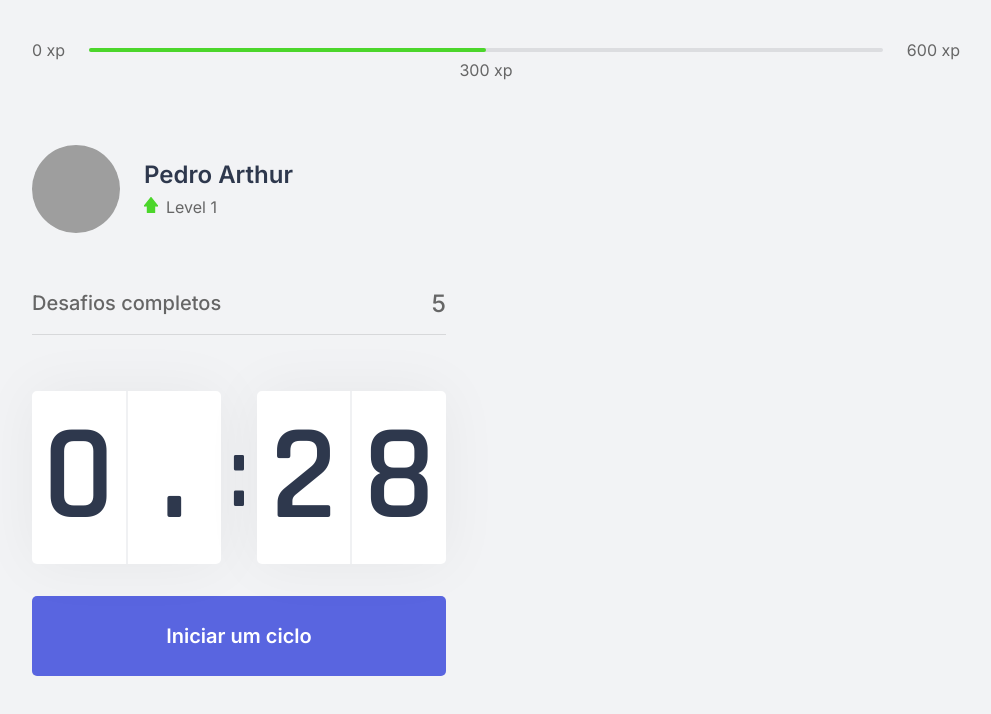
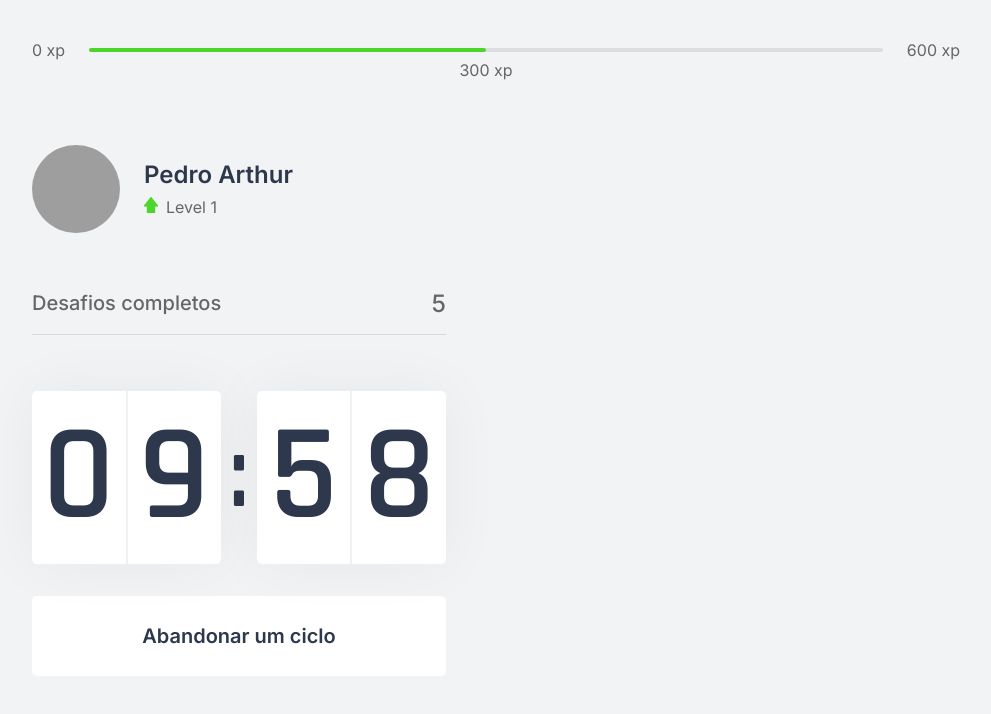
Before and after one commit to Pedroor/Move.IT, a Next.js app: page / in a window 1280 px wide. Both pictures are taken after a click on the button "Iniciar um ciclo". Shown: the top 714 px of the page, without its empty margins (144-1135 px from the left). Built offline with nearby package versions, Linux system fonts and the light colour scheme; grey boxes are pictures that could not be loaded.

Commit message:
Countdown pronto @@

```diff
--- a/src/components/Countdown.tsx
+++ b/src/components/Countdown.tsx
@@ -1,33 +1,47 @@
 import { useState, useEffect } from 'react';
 import styles from '../styles/components/Countdown.module.css'
 
+let countdownTimeout: NodeJS.Timeout;
+
 export function Countdown() {
-    const [time, setTime] = useState(0.5 * 60);
-    const [active, setActive] = useState(false);
+    const [time, setTime] = useState(10 * 60);
+    const [isActive, setIsActive] = useState(false);
+    const [hasFinished, setHasFinished] = useState(false);
 
-    const minutes = Math.floor(time) / 60;
+    const minutes = Math.floor(time / 60);
     const seconds = time % 60;
 
     const [minuteLeft, minuteRight] = String(minutes).padStart(2, '0').split('');
     const [secondLeft, secondRight] = String(seconds).padStart(2, '0').split('');
 
     function startCountdown() {
-        setActive(true);
+        console.log("INICIO",isActive)
+        setIsActive(true);
 
+    }
+    function resetCountdown(){
+        clearTimeout(countdownTimeout);
+        setIsActive(false)
+        console.log(isActive)
+        setTime(10 * 60)
     }
 
     useEffect(() => {
-        if (active && time > 0) {
-            setTimeout(() => {
+        if (isActive && time > 0) {
+           countdownTimeout = setTimeout(() => {
                 setTime(time - 1);
             }, 1000)
+        }else if (isActive && time ===0){
+            setHasFinished(true);
+            setIsActive(false);
         }
-    }, [active, time])
+    }, [isActive, time])
 
     return (
         <div>
             <div className={styles.countdownContainer}>
                 <div>
+                    {console.log(minuteRight)}
                     <span>{minuteLeft}</span>
                     <span>{minuteRight}</span>
                 </div>
@@ -38,13 +52,41 @@
                 </div>
             </div>
 
-            <button
+            {hasFinished ? (
+                 <button
+                 disabled
+                 className= {styles.countdownButton}
+                 >
+
+                 Ciclo encerrado
+                </button>
+            ):(
+                <>
+                    {isActive? (
+                 <button
+                 type='button'
+                 className={`${styles.countdownButton} ${styles.countdownButtonActive}`}
+                 onClick={resetCountdown}
+                 >
+
+                    Abandonar um ciclo
+                </button>
+                ):(
+
+
+                <button
                 type='button'
                 className={styles.countdownButton}
                 onClick={startCountdown}
-            >
+                >
                 Iniciar um ciclo
-            </button>
+
+                </button>
+                )}
+
+                </>
+            )}
+
         </div>
     );
 }
--- a/src/styles/components/Countdown.module.css
+++ b/src/styles/components/Countdown.module.css
@@ -58,6 +58,21 @@
     transition: background-color 0.2s;
 }
 
-.countdownButton:hover {
+.countdownButton:not(:disabled):hover {
     background: var(--blue-dark);
 }
+
+.countdownButtonActive {
+    background: var(--white);
+    color: var(--title);
+}
+.countdownButtonActive:not(:disabled):hover{
+    background: var(--red);
+    color: var(--white);
+}
+
+.countdownButton:disabled {
+    background: var(--white);
+    color: var(--text);
+    cursor: not-allowed;
+}
```
